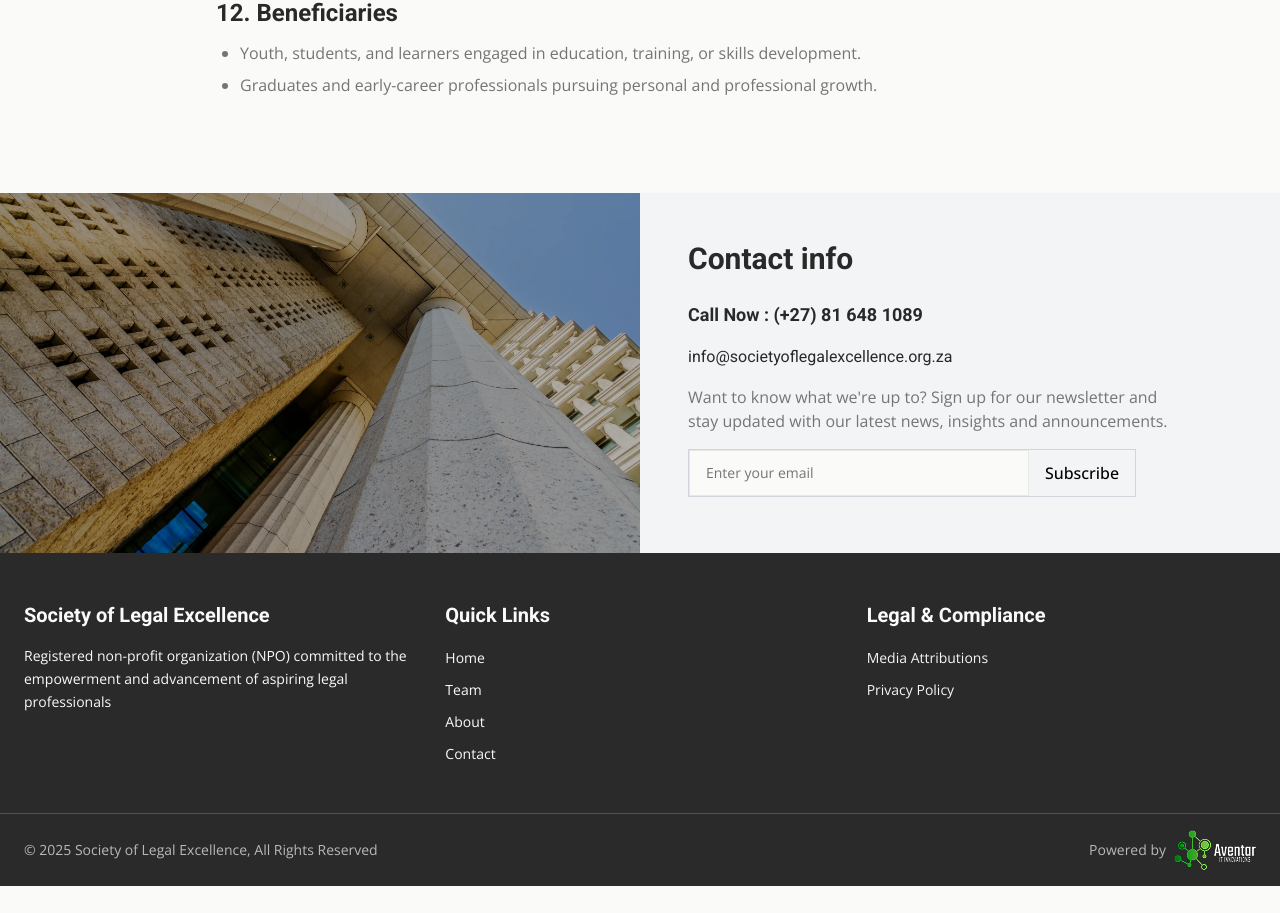
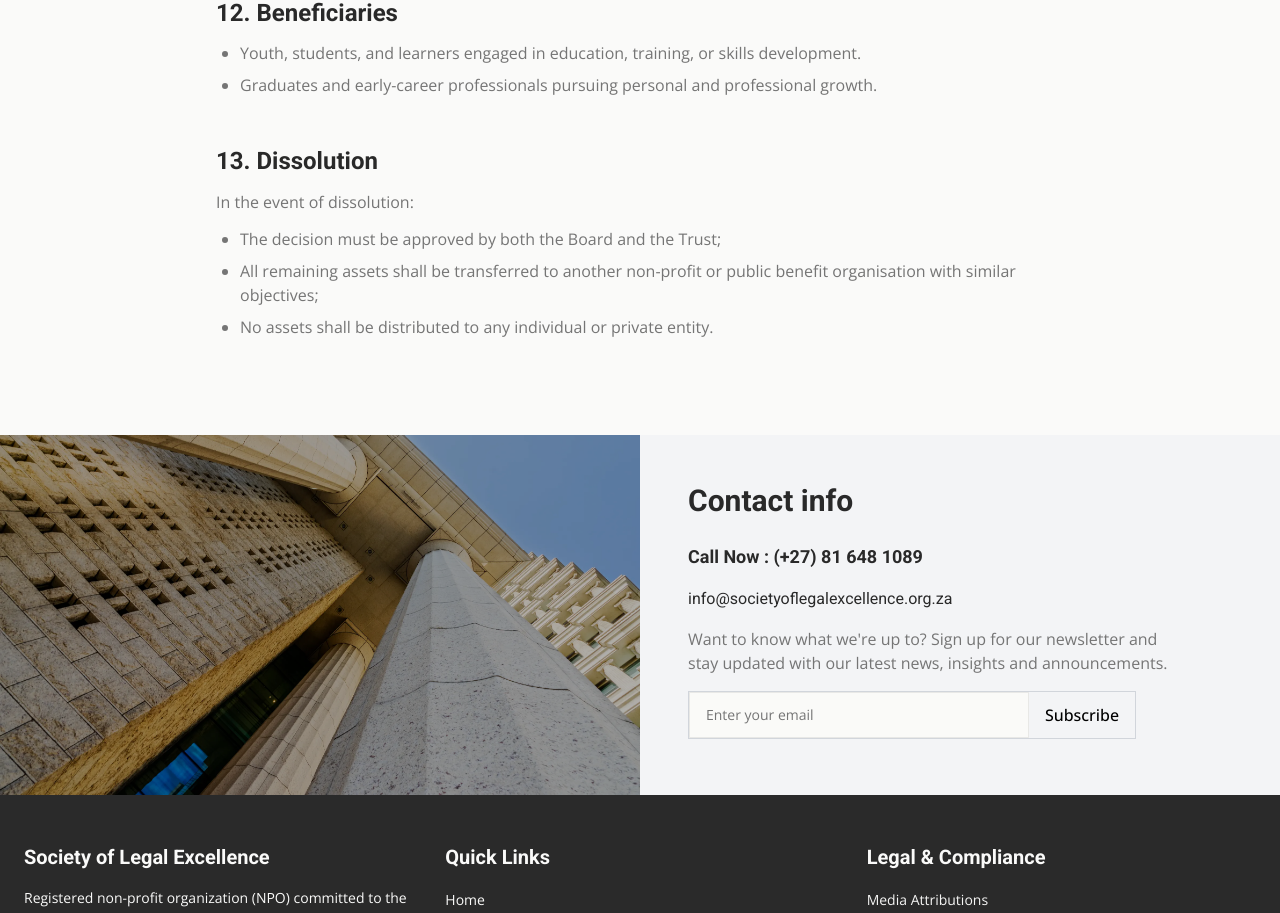
Before and after one commit to Tshabalala-Thabo/society-of-legal-excellence, a Next.js app: page /constitution in a window 1280 px wide. Shown: the part 3912-4825 px from the top of the page. Before the commit the page ends 4798 px from the top, so only its background shows below. Built offline with nearby package versions, Linux system fonts and the light colour scheme.

Commit message:
docs(constitution): add dissolution section
Add the dissolution clause outlining the process for winding up the organisation, including approval requirements and asset distribution to similar non-profits.

```diff
--- a/app/constitution/page.tsx
+++ b/app/constitution/page.tsx
@@ -335,6 +335,27 @@
                </li>
              </ul>
            </div>
+
+           {/* 13. DISSOLUTION */}
+           <div className="mb-12">
+             <h3 className="text-xl sm:text-2xl font-semibold text-foreground mb-3">
+               13. Dissolution
+             </h3>
+             <p className="text-muted-foreground leading-relaxed mb-3">
+               In the event of dissolution:
+             </p>
+             <ul className="list-disc pl-6 space-y-2 text-muted-foreground">
+               <li>
+                 The decision must be approved by both the Board and the Trust;
+               </li>
+               <li>
+                 All remaining assets shall be transferred to another non-profit or public benefit organisation with similar objectives;
+               </li>
+               <li>
+                 No assets shall be distributed to any individual or private entity.
+               </li>
+             </ul>
+           </div>
          </div>
        </section>
 
```
